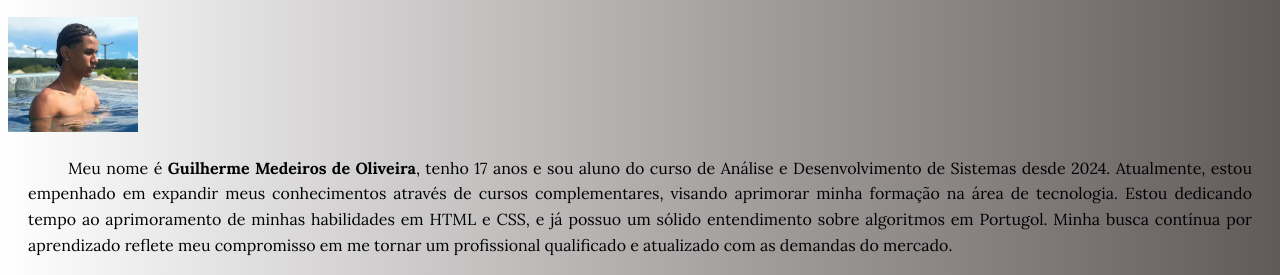
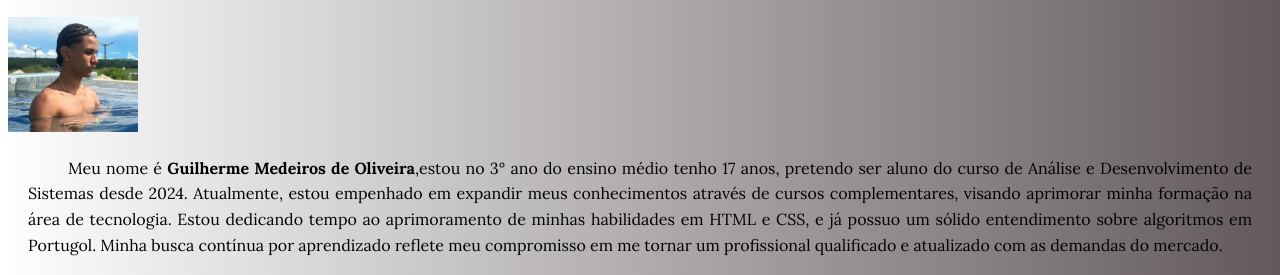
Before and after one commit to GUITHECRIA/teste, a plain HTML site: page index.html in a window 1280 px wide. Shown: the part 118-393 px from the top of the page. Drawn offline with Linux system fonts and the light colour scheme.

Commit message:
Update index.html

```diff
--- a/index.html
+++ b/index.html
@@ -20,7 +20,7 @@
 <h2>Quem sou eu ?</h2>
  <img src="Captura de tela 2024-06-08 220914.png" alt="">
 
-     <p class="justificado">Meu nome é <strong>Guilherme Medeiros de Oliveira</strong>, tenho 17 anos e sou aluno do curso de Análise e Desenvolvimento de Sistemas desde 2024. Atualmente, estou empenhado em expandir meus conhecimentos através de cursos complementares, visando aprimorar minha formação na área de tecnologia. Estou dedicando tempo ao aprimoramento de minhas habilidades em HTML e CSS, e já possuo um sólido entendimento sobre algoritmos em Portugol. Minha busca contínua por aprendizado reflete meu compromisso em me tornar um profissional qualificado e atualizado com as demandas do mercado.
+     <p class="justificado">Meu nome é <strong>Guilherme Medeiros de Oliveira</strong>,estou no 3° ano do ensino médio tenho 17 anos, pretendo ser aluno do curso de Análise e Desenvolvimento de Sistemas desde 2024. Atualmente, estou empenhado em expandir meus conhecimentos através de cursos complementares, visando aprimorar minha formação na área de tecnologia. Estou dedicando tempo ao aprimoramento de minhas habilidades em HTML e CSS, e já possuo um sólido entendimento sobre algoritmos em Portugol. Minha busca contínua por aprendizado reflete meu compromisso em me tornar um profissional qualificado e atualizado com as demandas do mercado.
 
     <br/>
     <H2>COMO FALAR COMIGO ??</H2>
```
